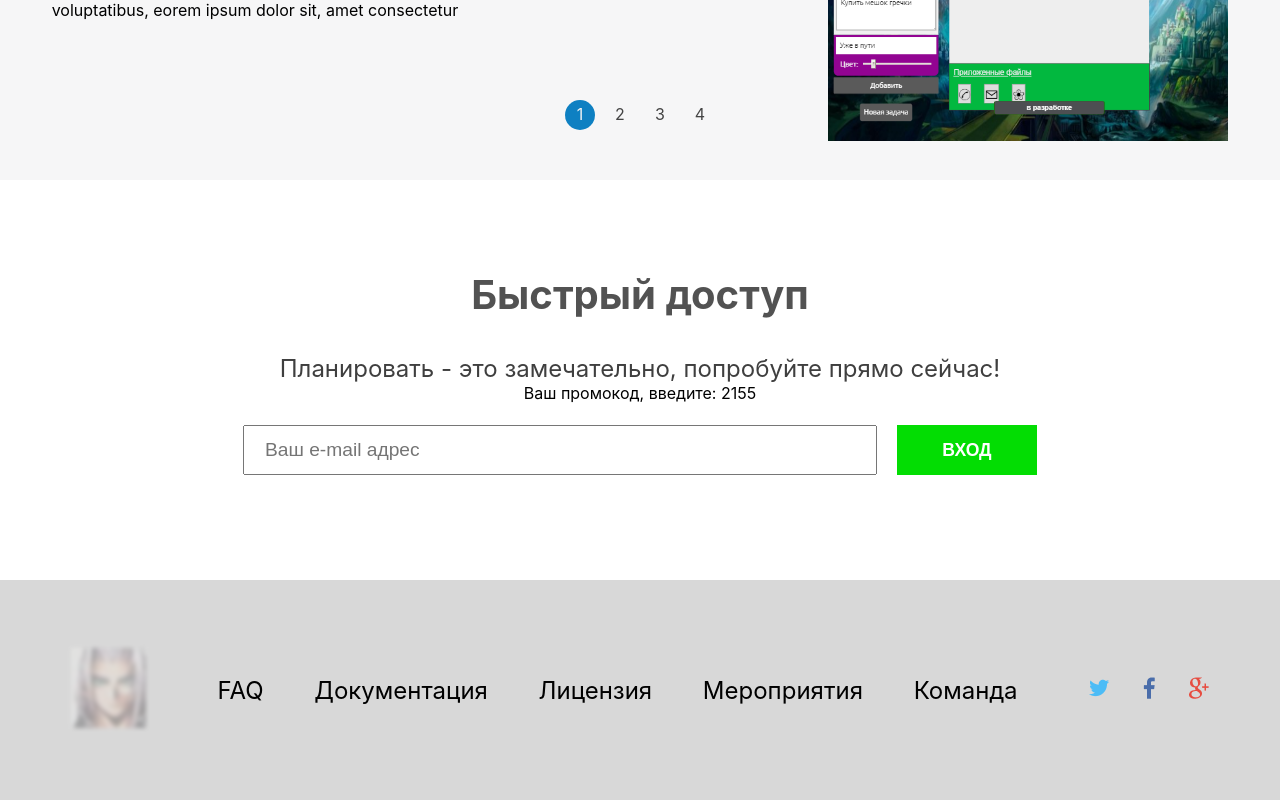
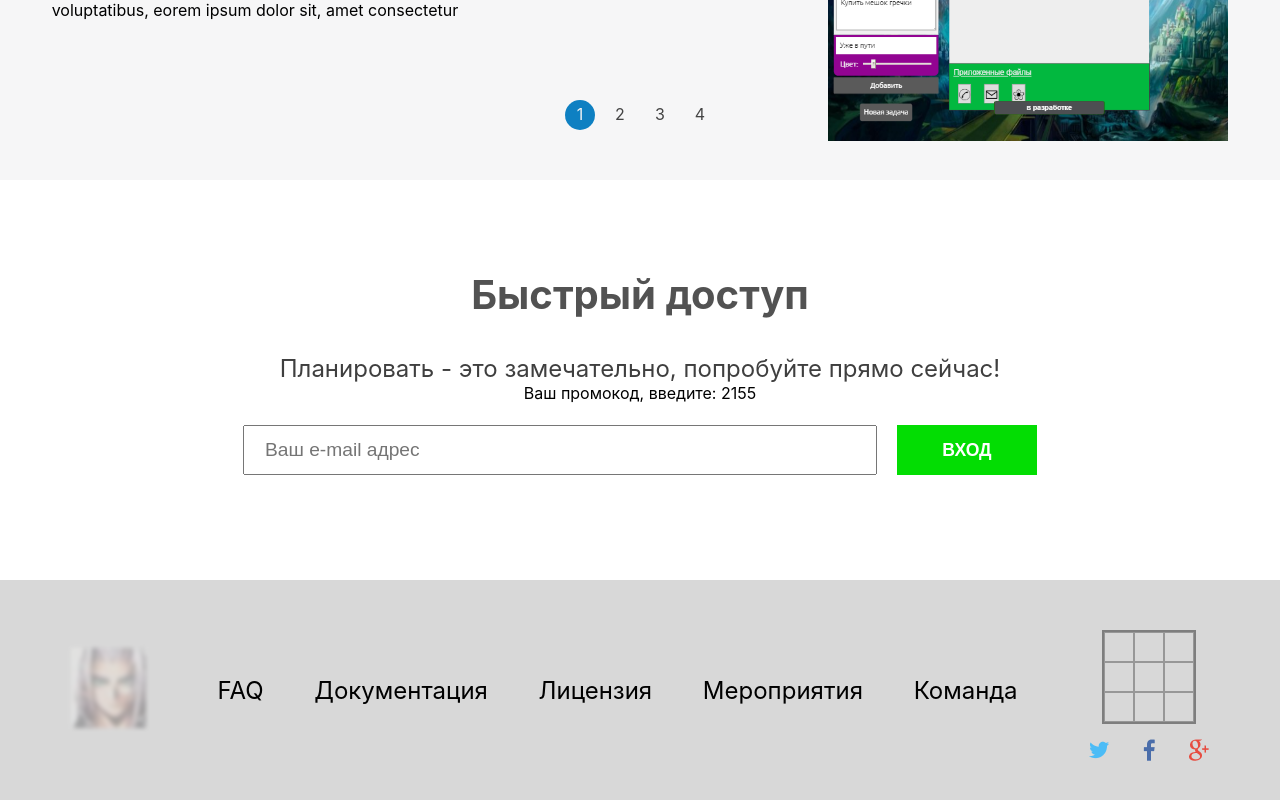
Before and after one commit to jpstories/react-todofield, a React (Create React App) app: page / in a window 1280 px wide. Shown: the part 2420-3220 px from the top of the page. Built offline with nearby package versions, Linux system fonts and the light colour scheme; a web font is replaced by a local one.

Commit message:
Create tik-tak-toy component, added in footer

```diff
--- a/src/app/App.js
+++ b/src/app/App.js
@@ -8,6 +8,7 @@ import Article from '../article/Article';
 import Slider from '../slider/Slider';
 import Signup from '../signup/Signup';
 import Footer from '../footer/Footer';
+import TikTak from '../tiktaktoy/Tiktak';
 
 class App extends React.Component {
     render() {
--- a/src/footer/Footer.css
+++ b/src/footer/Footer.css
@@ -46,3 +46,9 @@
     justify-content: space-between;
     align-items: center;
 }
+
+.footer__tiktak{
+    display: flex;
+    flex-flow: column;
+    align-items: center;
+}
--- a/src/footer/Footer.js
+++ b/src/footer/Footer.js
@@ -1,5 +1,6 @@
 import React from 'react';
 import './Footer.css';
+import Tiktak from '../tiktaktoy/Tiktak';
 import logo_blur from '../header/header-logo.jpeg';
 import social_img_1 from './img/twitter.png';
 import social_img_2 from './img/facebook.png';
@@ -24,10 +25,14 @@ class Footer extends React.Component {
                     </ul>
                 </div>
 
-                <div className="footer__social">
-                    <a href="#"><img src={social_img_1} alt="twitter" /></a>
-                    <a href="#"><img src={social_img_2} alt="facebook" /></a>
-                    <a href="#"><img src={social_img_3} alt="google" /></a>
+                <div className="footer__tiktak">
+                    <Tiktak />
+
+                    <div className="footer__social">
+                        <a href="#"><img src={social_img_1} alt="twitter" /></a>
+                        <a href="#"><img src={social_img_2} alt="facebook" /></a>
+                        <a href="#"><img src={social_img_3} alt="google" /></a>
+                    </div>
                 </div>
 
             </footer>
--- a/src/slider/Slider.js
+++ b/src/slider/Slider.js
@@ -1,5 +1,6 @@
 import React from 'react';
 import './Slider.css';
+// import './createSlide.js';
 
 import slider_icon_1 from '../article/img/article_icon3.png';
 import todo_img from '../wrap/wrap-todo.png';
--- a/src/slider/createSlide.js
+++ b/src/slider/createSlide.js
@@ -61,5 +61,5 @@ const createSlide = () => {
         };
     });
 };
-
 createSlide();
+export default createSlide;
--- /dev/null
+++ b/src/tiktaktoy/Tiktak.css
@@ -0,0 +1,18 @@
+.dice{
+    width: 90px;
+    height: 90px;
+    border: 2px solid rgb(126, 126, 126);
+    display: flex;
+    flex-flow: row wrap;
+    margin: 15px 0;
+}
+
+.dicePeace{
+    width: 30px;
+    height: 30px;
+    border: 1px solid rgb(151, 151, 151);
+    box-sizing: border-box;
+    font-size: 1em;
+    text-align: center;
+    line-height: 1.7;
+}
--- /dev/null
+++ b/src/tiktaktoy/Tiktak.js
@@ -0,0 +1,98 @@
+import React from 'react';
+import './Tiktak.css';
+
+class Tiktak extends React.Component {
+    constructor(props) {
+        super(props);
+        this.state = {
+            diceArray: Array(9).fill(null),
+            count: 0,
+            cursor: {cursor: 'crosshair'}
+        }
+        this.winnerLines = [
+            [0, 1, 2],
+            [3, 4, 5],
+            [6, 7, 8],
+            [0, 3, 6],
+            [1, 4, 7],
+            [2, 5, 8],
+            [0, 4, 8],
+            [2, 4, 6]
+        ]
+    }
+
+    isWinner = () => {
+        let s = (this.state.count % 2 === 0) ? 'X' : 'O';
+        for (let i = 0; i < 8; i++) {
+            let line = this.winnerLines[i];
+            if (this.state.diceArray[line[0]] === s
+                && this.state.diceArray[line[1]] === s
+                && this.state.diceArray[line[2]] === s) {
+                alert(s + ' win!');
+
+                setTimeout(() => {
+                    this.setState({ diceArray: Array(9).fill(null) });
+                    this.setState({ count: 0 });
+                }, 1500)
+            }
+        }
+
+    }
+
+    createBox = (e) => {
+        let data = e.target.getAttribute('data');
+        let currentPeace = this.state.diceArray;
+        if (currentPeace[data] === null) {
+            currentPeace[data] = (this.state.count % 2 === 0) ? 'X' : 'O';
+            if(this.state.count % 2 === 0) {
+                this.setState({cursor: {cursor: 'wait'}});
+            }
+            else {
+                this.setState({cursor: {cursor: 'crosshair'}});
+            }
+            this.setState({ diceArray: currentPeace });
+            this.setState({ count: this.state.count + 1 });
+        }
+        else {
+            alert('Ячейка уже занята.')
+        }
+
+        this.isWinner();
+    }
+    render() {
+        return (
+            <div className="dice" style={this.state.cursor}>
+                <div onClick={this.createBox} className="dicePeace" data="0">
+                    {this.state.diceArray[0]}
+                </div>
+                <div onClick={this.createBox} className="dicePeace" data="1">
+                    {this.state.diceArray[1]}
+                </div>
+                <div onClick={this.createBox} className="dicePeace" data="2">
+                    {this.state.diceArray[2]}
+                </div>
+                <div onClick={this.createBox} className="dicePeace" data="3">
+                    {this.state.diceArray[3]}
+                </div>
+                <div onClick={this.createBox} className="dicePeace" data="4">
+                    {this.state.diceArray[4]}
+                </div>
+                <div onClick={this.createBox} className="dicePeace" data="5">
+                    {this.state.diceArray[5]}
+                </div>
+                <div onClick={this.createBox} className="dicePeace" data="6">
+                    {this.state.diceArray[6]}
+                </div>
+                <div onClick={this.createBox} className="dicePeace" data="7">
+                    {this.state.diceArray[7]}
+                </div>
+                <div onClick={this.createBox} className="dicePeace" data="8">
+                    {this.state.diceArray[8]}
+                </div>
+            </div>
+        )
+    }
+
+}
+
+export default Tiktak;
```
